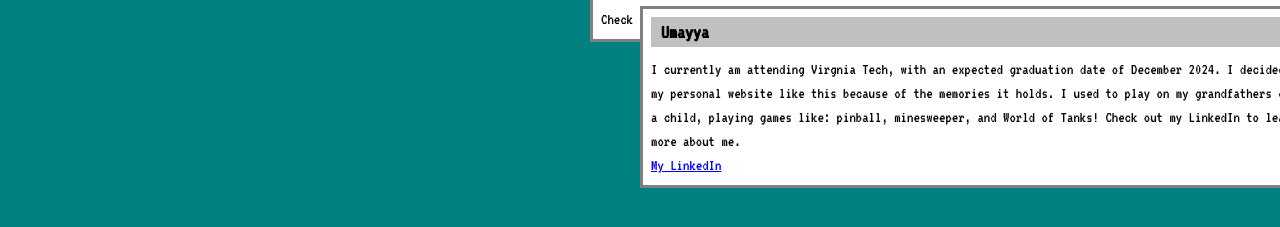
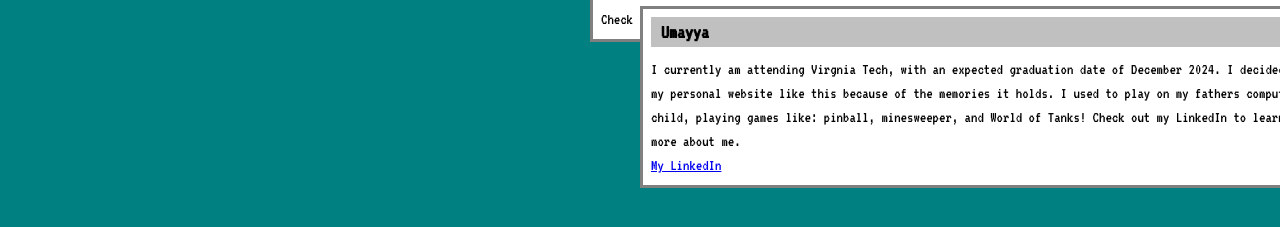
Before and after one commit to uabassi/uabassi.github.io, a plain HTML site: page index.html in a window 1280 px wide. Shown: the part 394-621 px from the top of the page. Drawn offline with nearby package versions, Linux system fonts and the light colour scheme.

Commit message:
Update index.html

```diff
--- a/index.html
+++ b/index.html
@@ -173,7 +173,7 @@
             </div>
             <div class="content">
                 I currently am attending Virgnia Tech, with an expected graduation date of December 2024. I decided to design my
-                personal website like this because of the memories it holds. I used to play on my grandfathers computer as a child, playing games like:
+                personal website like this because of the memories it holds. I used to play on my fathers computer as a child, playing games like:
                 pinball, minesweeper, and World of Tanks! Check out my LinkedIn to learn a bit more about me.
                 <br>
                 <a href="https://www.linkedin.com/in/umayyaabassi/" target="_blank">My LinkedIn</a>
```
